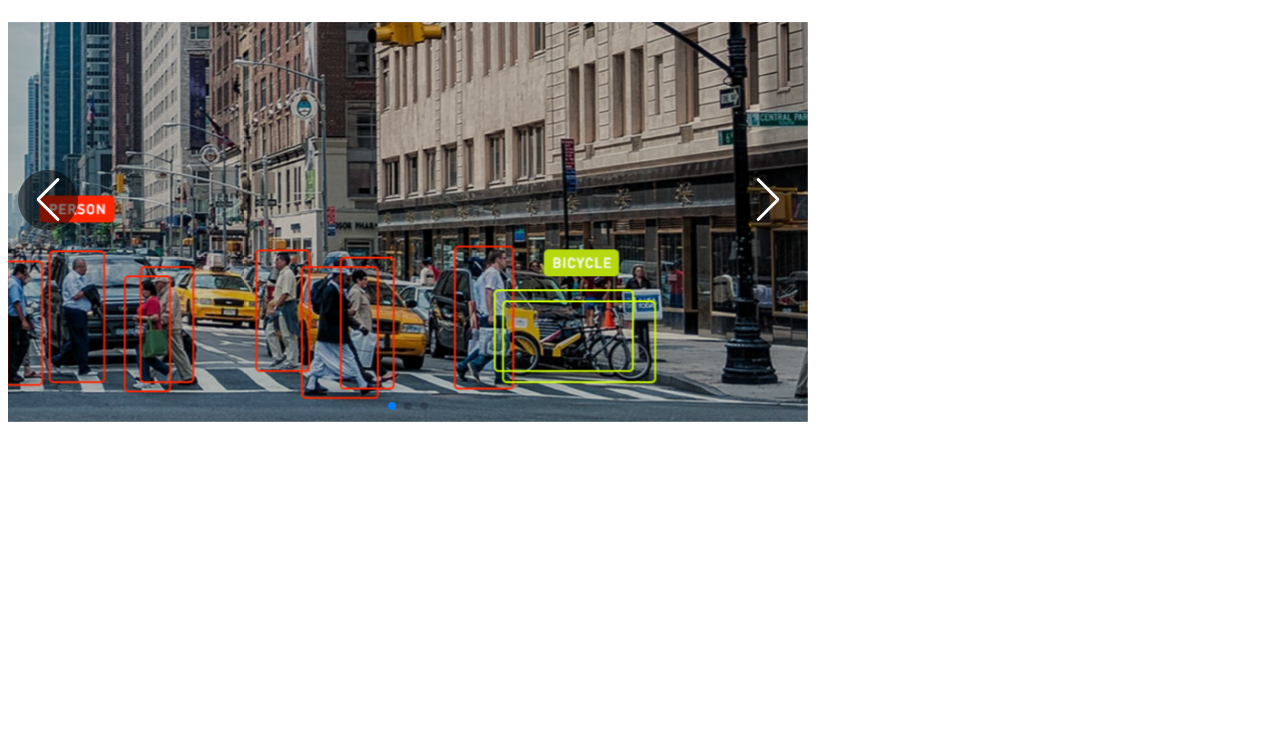
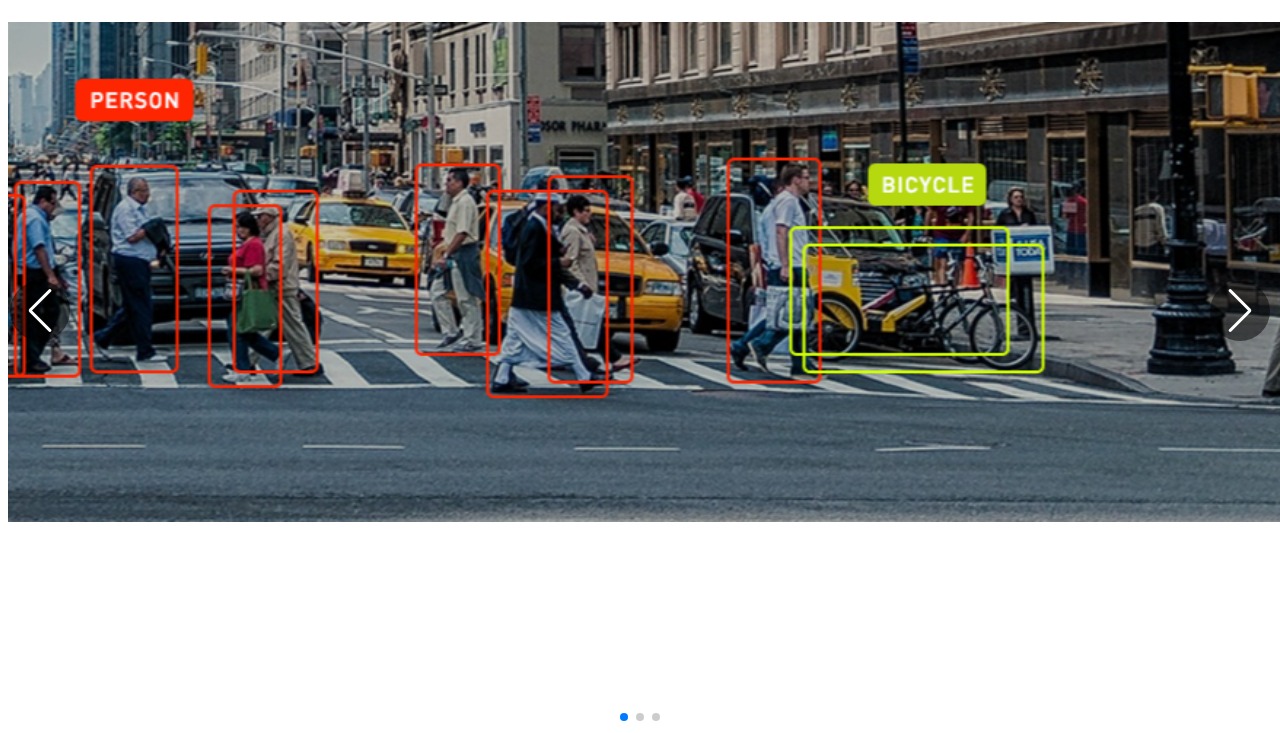
Before and after one commit to leewu08/smart_city, a Flask app: page / in a window 1280 px wide. Shown: the part 67-800 px from the top of the page. Run offline with Flask 3, Linux system fonts and the light colour scheme.

Commit message:
이미지변경

```diff
--- a/static/css/style.css
+++ b/static/css/style.css
@@ -1,28 +1,13 @@
 .swiper-container {
-    width: 100%;
-    height: 300px; /* 원하는 높이 조절 */
+    width: 100vw;  /* 뷰포트 전체 너비 */
+    height: 500px; /* 원하는 높이 설정 */
+    overflow: hidden; /* 넘치는 부분 숨기기 */
 }
 
 .swiper-slide img {
-    width: 100%;
-    height: 100%;
-    object-fit: cover;
-}
-
-/* Swiper 컨테이너 크기 설정 */
-.swiper-container {
-    width: 80%; /* 원하는 크기로 조정 */
-    max-width: 800px; /* 너무 커지지 않도록 최대 크기 설정 */
-    height: 400px; /* 이미지 높이 고정 */
-    position: relative;
-    overflow: hidden;
-}
-
-/* 슬라이드 이미지 크기 조정 */
-.swiper-slide img {
-    width: 100%;
-    height: 100%;
-    object-fit: cover; /* 이미지 비율 유지하며 크기 조절 */
+    width: 100vw;  /* 뷰포트 너비에 맞춤 */
+    height: 100%;  /* 컨테이너 높이에 맞춤 */
+    object-fit: cover; /* 비율을 유지하면서 가득 채우기 */
 }
 
 /* 버튼 위치 조정 */
```
Also changed, not shown: static/images/image1.png, static/images/image2.png, static/images/image3.png.
